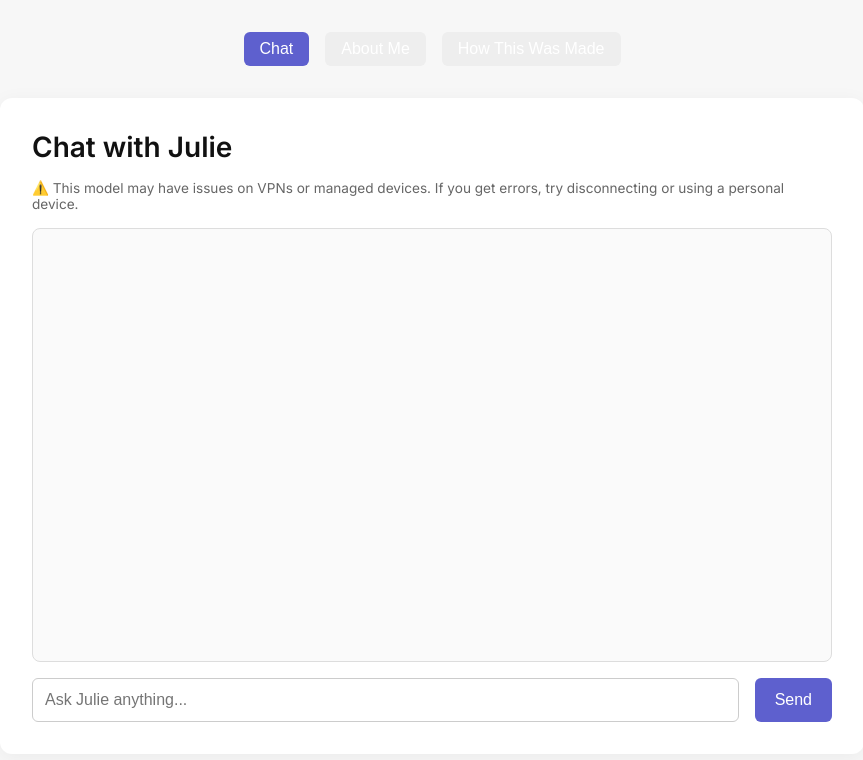
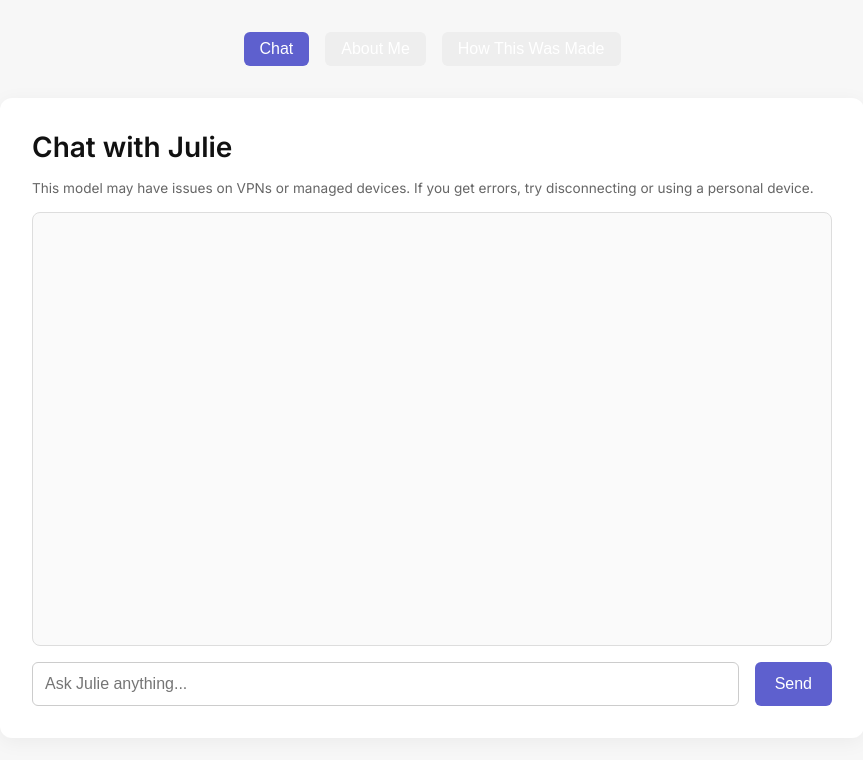
Before and after one commit to juliecardinalli/Website-w-Personal-Chatbot, a React (Vite) app in the folder Julie-chat/: page / in a window 1280 px wide. Shown: the top 760 px of the page, without its empty margins (208-1071 px from the left). Built offline with nearby package versions, Linux system fonts and the light colour scheme.

Commit message:
VPN change

```diff
--- a/Julie-chat/src/components/Chat.jsx
+++ b/Julie-chat/src/components/Chat.jsx
@@ -35,7 +35,7 @@ export default function Chat() {
     <div className="chat-container">
       <div className="chat-header">Chat with Julie</div>
       <p style={{ fontSize: "0.85rem", color: "#666", marginTop: "-0.5rem", marginBottom: "1rem" }}>
-        ⚠️ This model may have issues on VPNs or managed devices. If you get errors, try disconnecting or using a personal device.
+        This model may have issues on VPNs or managed devices. If you get errors, try disconnecting or using a personal device.
       </p>
 
       <div className="chat-box" style={{ display: "flex", flexDirection: "column" }}>
```
